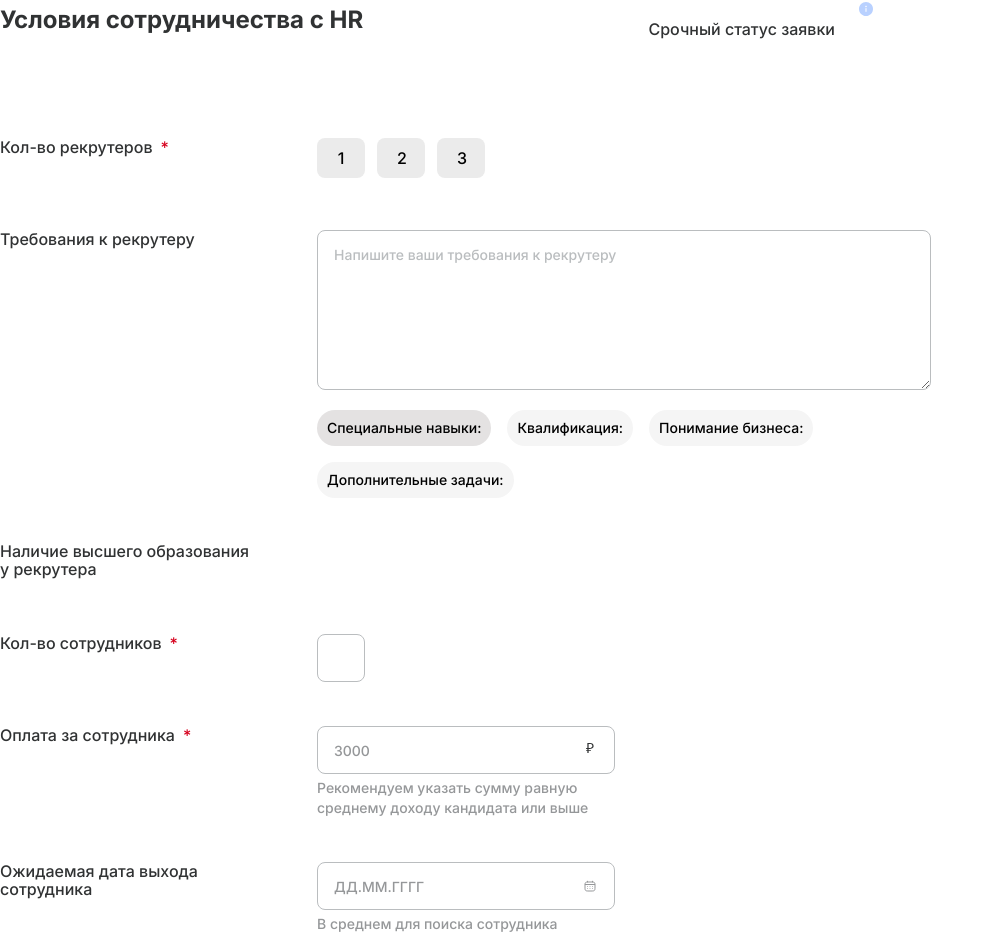
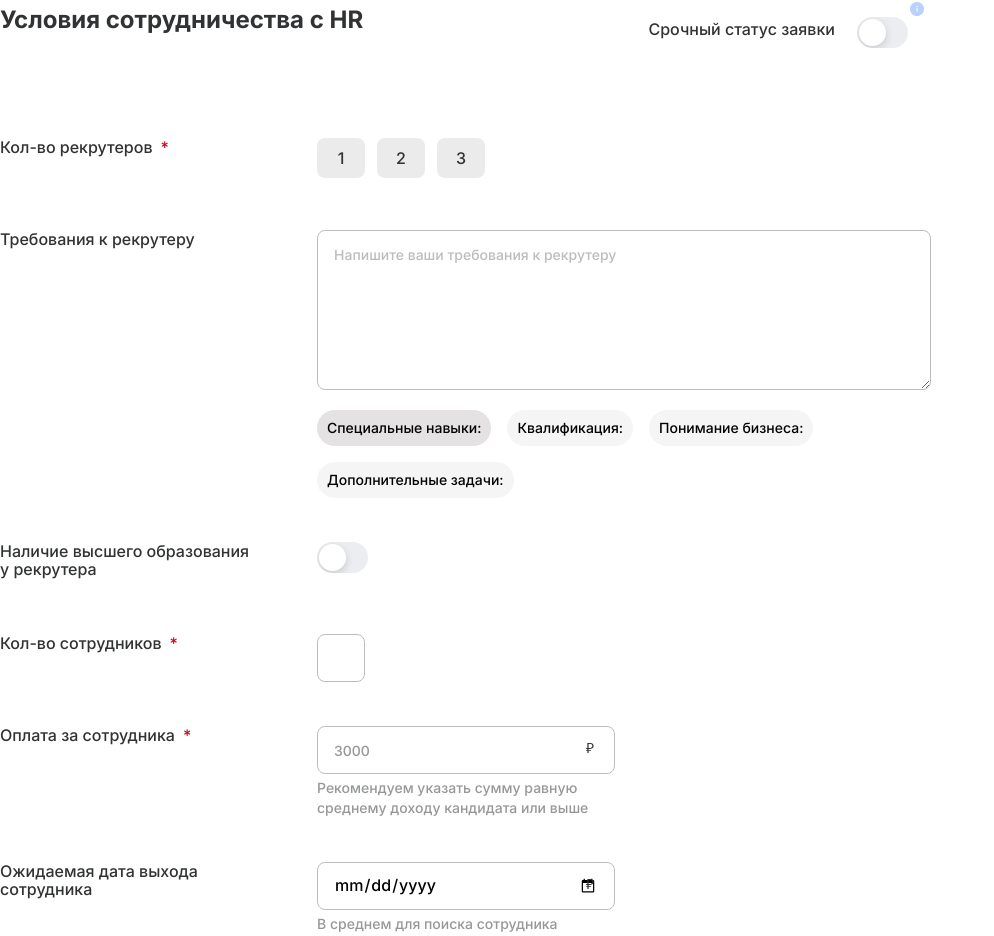
Before and after one commit to abljava/hr-space-frontend, a React (Vite) app: page /4 in a window 1280 px wide. Shown: the part 279-1215 px from the top of the page, without its empty margins (0-994 px from the left). Built offline with nearby package versions, Linux system fonts and the light colour scheme.

Commit message:
add validation to screen4, add switcher control

```diff
--- a/src/components/Screen3/Screen3.module.scss
+++ b/src/components/Screen3/Screen3.module.scss
@@ -172,7 +172,6 @@
 .button {
 	width: 119px;
 	height: 48px;
-	// margin-left: 314px;
 	padding: 12px 36px;
 	background-color: rgba(235, 235, 235, 1);
 	border-radius: 8px;
--- a/src/components/Screen4/Screen4.jsx
+++ b/src/components/Screen4/Screen4.jsx
@@ -1,6 +1,6 @@
 import { useState, useRef } from 'react';
 import { useNavigate } from 'react-router-dom';
-import { useForm } from 'react-hook-form';
+import { useForm, Controller } from 'react-hook-form';
 import { useDispatch } from 'react-redux';
 import { setData } from '../../slices/formSlice/formSlice';
 import * as yup from 'yup';
@@ -8,7 +8,7 @@ import { yupResolver } from '@hookform/resolvers/yup';
 import cn from 'classnames';
 import styles from './Screen4.module.scss';
 
-import { TAGS, INFORMATION } from '../../utils/constants';
+import { TAGS, INFORMATION, AMOUNT } from '../../utils/constants';
 import Switcher from '../Switcher/Switcher';
 import polygon from '../../assets/images/polygon.svg';
 import icon from '../../assets/images/icon.svg';
@@ -23,16 +23,32 @@ function Screen4() {
 	const [tagsList, setTagsList] = useState([]);
 	const buttonBack = cn(styles.button, styles.button_back);
 	const labelClass = cn(styles.input_label, styles.narrow_label);
+	const buttonDisabled = cn(styles.button, styles.button_disabled);
 
-	const validation = yup.object().shape({});
+	const validation = yup.object().shape({
+		information: yup.array().of(yup.string()).min(1, 'Выберите хотя бы один фильтр'),
+		amount_recruiters: yup.string().required(),
+		amount_employee: yup.string().required(),
+		payment: yup.string().required(),
+	});
 
 	const {
 		register,
 		handleSubmit,
 		watch,
+		control,
 		formState: { errors, isValid },
 	} = useForm({
-		defaultValues: {},
+		defaultValues: {
+			amount_employee: '',
+			amount_recruiters: '',
+			start_date: '',
+			high_priority: false,
+			information: [],
+			payment: '',
+			recruiter_specs: '',
+			university_degree: false,
+		},
 		resolver: yupResolver(validation),
 	});
 
@@ -41,10 +57,6 @@ function Screen4() {
 	const toggleTooltip = () => {
 		setTooltipVisible(!tooltipVisible);
 		setImageVisible(!tooltipVisible);
-	};
-
-	const handleRecruiterSelection = recruiterNumber => {
-		setSelectedRecruiter(recruiterNumber);
 	};
 
 	const handleTagClick = tag => {
@@ -77,12 +89,12 @@ function Screen4() {
 	};
 
 	const onSubmit = dataSubmit => {
-		console.log('dataSubmit2', dataSubmit);
+		dispatch(setData(watchInputs));
 	};
 
 	const handleClick = () => {
 		navigate('/4');
-		dispatch(setData(watchInputs));
+		// dispatch(setData(watchInputs));
 	};
 
 	return (
@@ -94,7 +106,14 @@ function Screen4() {
 					<div className={styles.info_container}>
 						<h2 className={styles.title}>Условия сотрудничества с HR</h2>
 						<span className={styles.info__text}>Срочный статус заявки</span>
-						{/* <Switcher id="tooltip" /> */}
+
+						<Controller
+							control={control}
+							name="high_priority"
+							render={({ field: { onChange, name, value } }) => (
+								<Switcher onChange={onChange} checked={value} name={name} />
+							)}
+						/>
 						<div className={styles.tooltip_container}>
 							<img
 								src={icon}
@@ -119,31 +138,20 @@ function Screen4() {
 							<label htmlFor="recruiter" className={`${labelClass} ${styles.has_star}`}>
 								Кол-во рекрутеров
 							</label>
-							<div className={styles.button_container_recruiter}>
-								<button
-									type="button"
-									className={`${styles.button_btn} ${styles.button_recruiter}`}
-									onClick={() => handleRecruiterSelection(1)}
-									style={selectedRecruiter === 1 ? { backgroundColor: '#1785E5' } : null}
-								>
-									1
-								</button>
-								<button
-									type="button"
-									className={`${styles.button_btn} ${styles.button_recruiter}`}
-									onClick={() => handleRecruiterSelection(2)}
-									style={selectedRecruiter === 2 ? { backgroundColor: '#1785E5' } : null}
-								>
-									2
-								</button>
-								<button
-									type="button"
-									className={`${styles.button_btn} ${styles.button_recruiter}`}
-									onClick={() => handleRecruiterSelection(3)}
-									style={selectedRecruiter === 3 ? { backgroundColor: '#1785E5' } : null}
-								>
-									3
-								</button>
+							<div className={styles.radio_container}>
+								{AMOUNT.map(field => (
+									<div key={field.id} className={styles.radio_input}>
+										<input
+											type="radio"
+											className={styles.radio}
+											value={field.name}
+											{...register('amount_recruiters')}
+										/>
+										<p className={styles.radio_description}>{field.name}</p>
+
+										{errors.amount_recruiters && <span>{errors.amount_recruiters.message}</span>}
+									</div>
+								))}
 							</div>
 						</li>
 
@@ -157,8 +165,8 @@ function Screen4() {
 									id="recruiter_specs"
 									className={styles.textarea_item}
 									placeholder="Напишите ваши требования к рекрутеру"
-									ref={textareaRef}
-									onChange={handleTextareaChange}
+									// ref={textareaRef}
+									// onChange={handleTextareaChange}
 								/>
 								<div className={styles.tag_list}>
 									{TAGS.map((tag, index) => (
@@ -176,10 +184,16 @@ function Screen4() {
 							</div>
 						</li>
 						<li className={`${styles.input_container} ${styles.custom_input_container}`}>
-							<label htmlFor="higher_education" className={labelClass}>
+							<label htmlFor="university_degree" className={labelClass}>
 								Наличие высшего образования у рекрутера
 							</label>
-							{/* <Switcher id="higher_education" /> */}
+							<Controller
+								control={control}
+								name="university_degree"
+								render={({ field: { onChange, name, value } }) => (
+									<Switcher onChange={onChange} checked={value} name={name} />
+								)}
+							/>
 						</li>
 						<li className={`${styles.input_container} ${styles.custom_input_container}`}>
 							<label htmlFor="number " className={`${labelClass} ${styles.has_star}`}>
@@ -187,17 +201,17 @@ function Screen4() {
 							</label>
 							<div>
 								<input
-									{...register('amount', {
+									{...register('amount_employee', {
 										required: 'Обязательное поле',
 									})}
 									type="text"
-									id="amount"
+									id="amount_employee"
 									className={styles.input_item_container}
 									placeholder=""
 									onInput={handleInput}
 								/>
-								{errors?.amount && (
-									<p className={styles.error}>{errors?.amount?.message || 'error'}</p>
+								{errors?.amount_employee && (
+									<p className={styles.error}>{errors?.amount_employee?.message || 'error'}</p>
 								)}
 							</div>
 						</li>
@@ -224,14 +238,14 @@ function Screen4() {
 							</div>
 						</li>
 						<li className={`${styles.input_container} ${styles.custom_input_container}`}>
-							<label htmlFor="data" className={labelClass}>
+							<label htmlFor="start_date" className={labelClass}>
 								Ожидаемая дата выхода сотрудника
 							</label>
-							<div className={styles.input_wrapper} data-input="data">
+							<div className={styles.input_wrapper} data-input="start_date">
 								<input
-									{...register('data')}
-									type="text"
-									id="data"
+									{...register('start_date')}
+									type="date"
+									id="start_date"
 									className={styles.input_item}
 									placeholder="ДД.ММ.ГГГГ"
 								/>
@@ -265,7 +279,12 @@ function Screen4() {
 							<button className={buttonBack} onClick={() => navigate('/3')}>
 								Назад
 							</button>
-							<button className={styles.button} onClick={handleClick}>
+							<button
+								disabled={!isValid}
+								className={!isValid ? styles.button : buttonDisabled}
+								onClick={handleClick}
+								type="submit"
+							>
 								Далее
 							</button>
 						</>
--- a/src/components/Screen4/Screen4.module.scss
+++ b/src/components/Screen4/Screen4.module.scss
@@ -105,6 +105,11 @@
 	border-radius: 8px;
 }
 
+.button_disabled {
+	color: rgba(255, 255, 255, 1);
+	background-color: rgba(23, 133, 229, 1);
+}
+
 .button_back {
 	background-color: transparent;
 	color: rgba(23, 133, 229, 1);
@@ -152,9 +157,51 @@
 	margin: 0 0 0 12px;
 }
 
-.input_description {
-	margin-top: 20px;
+.radio_container {
+	display: flex;
+	gap: 12px;
 }
+
+.radio_input {
+	position: relative;
+
+
+}
+
+.radio {
+	appearance: none;
+	display: grid;
+	width: 48px;
+	height: 40px;
+	background-color: rgba(235, 235, 235, 1);
+	border-radius: 8px;
+	cursor: pointer;
+
+	&:checked::before {
+		content: '';
+		width: 48px;
+		height: 40px;
+		border-radius: 8px;
+		border: none;
+		background-color: rgba(0, 112, 255, 1);
+	}
+}
+
+.radio_description {
+	position: absolute;
+	margin: 0;
+	top: 50%;
+	left: 50%;
+	transform: translate(-50%, -50%);
+	cursor: pointer;
+
+
+}
+
+// .input_description {
+// 	margin-top: 20px;
+// }
+
 .input_skills {
 	display: flex;
 	flex-wrap: wrap;
@@ -241,16 +288,6 @@
 	position: absolute;
 	margin-top: -30px;
 	z-index: 10;
-}
-
-.button_btn {
-	width: 48px;
-	height: 40px;
-	padding: 10px 20px 10px 20px;
-	gap: 8px;
-	margin-right: 12px;
-	border-radius: 8px;
-	background: #ebebeb;
 }
 
 .textarea_item {
--- a/src/components/Switcher/Switcher.jsx
+++ b/src/components/Switcher/Switcher.jsx
@@ -1,17 +1,10 @@
-import { useFormContext } from 'react-hook-form';
 import styles from './Switcher.module.scss';
 
-function Switcher({ id }) {
-	const {
-		register,
-		formState: { errors },
-	} = useFormContext();
-	// console.log('checkbox:', checkbox);
-
+function Switcher({ onChange }) {
 	return (
 		<div className={styles.switcher_container}>
 			<div className={styles.toggle}>
-				<input type="checkbox" id={id} {...register(id)} className={styles.check} />
+				<input type="checkbox" onChange={onChange} className={styles.check} />
 				<div className={styles.switch} />
 				<div className={styles.track} />
 			</div>
--- a/src/utils/constants.js
+++ b/src/utils/constants.js
@@ -356,3 +356,18 @@ export const BONUSES = [
 		text: 'Скидки в компании',
 	},
 ];
+
+export const AMOUNT = [
+	{
+		id: '1',
+		name: '1',
+	},
+	{
+		id: '2',
+		name: '2',
+	},
+	{
+		id: '3',
+		name: '3',
+	},
+];
```
